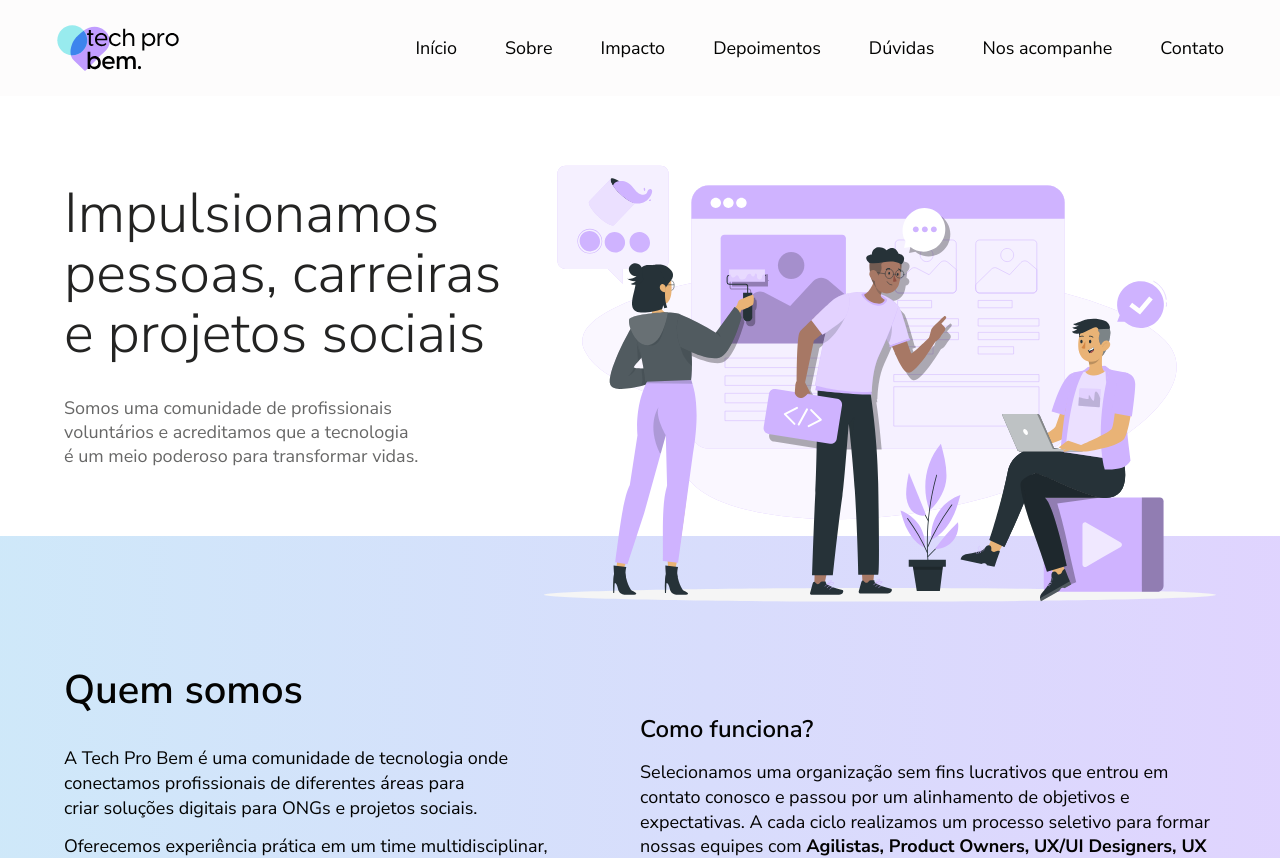
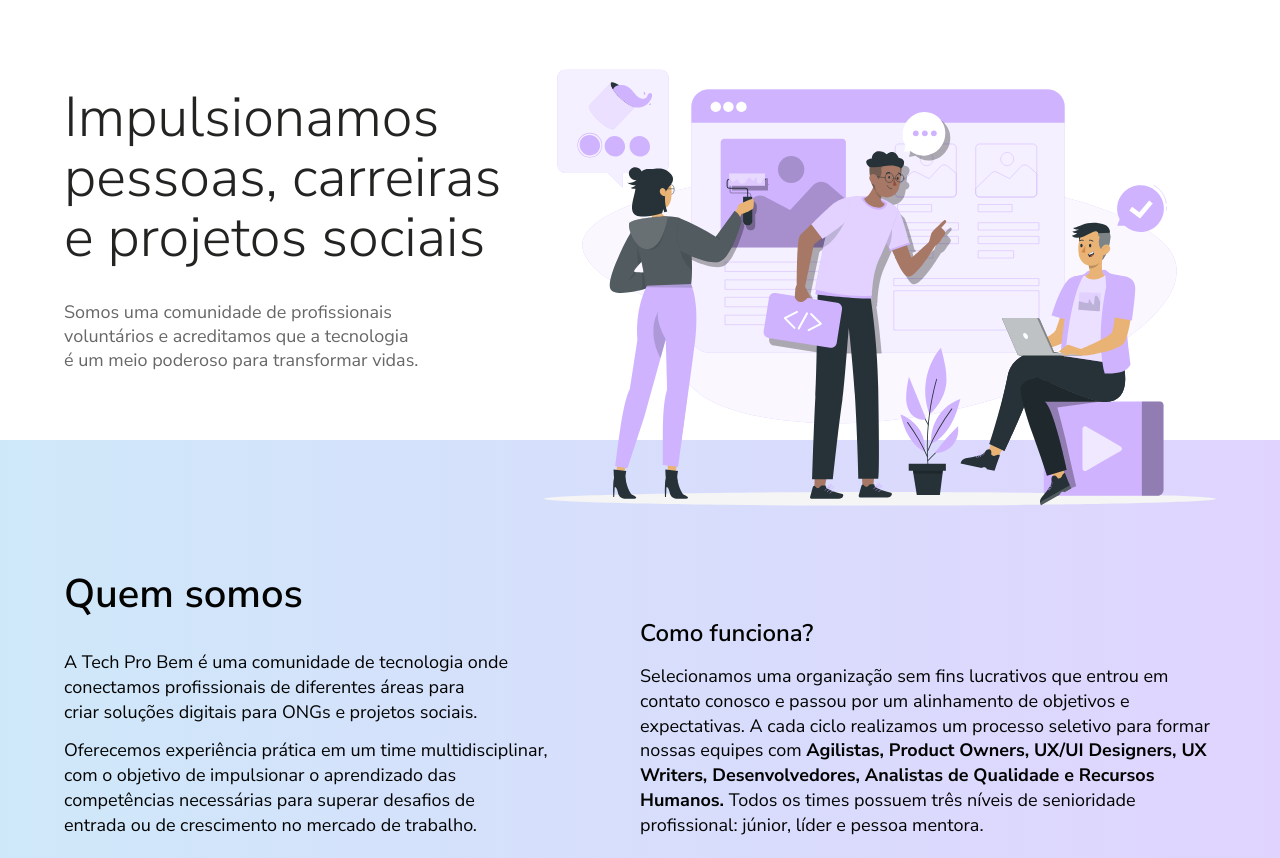
Before and after one commit to tech-pro-bem/institutional-tech-pro-bem, a Next.js app: page / in a window 1280 px wide. Shown: the top 858 px of the page. Built offline with nearby package versions, Linux system fonts and the light colour scheme.

Commit message:
Update page.tsx
comentei a importação do Header

```diff
--- a/app/page.tsx
+++ b/app/page.tsx
@@ -1,11 +1,11 @@
-import { Header } from './components/Header'
+// import { Header } from './components/Header'
 import { SessionBegin } from './components/SessionBegin'
 import { SessionAboutUs } from './components/SessionAboutUs'
 
 export default function Home() {
   return (
     <>
-      <Header />
+{/*       <Header /> */}
       <main>
         <SessionBegin />
         <SessionAboutUs />
```
